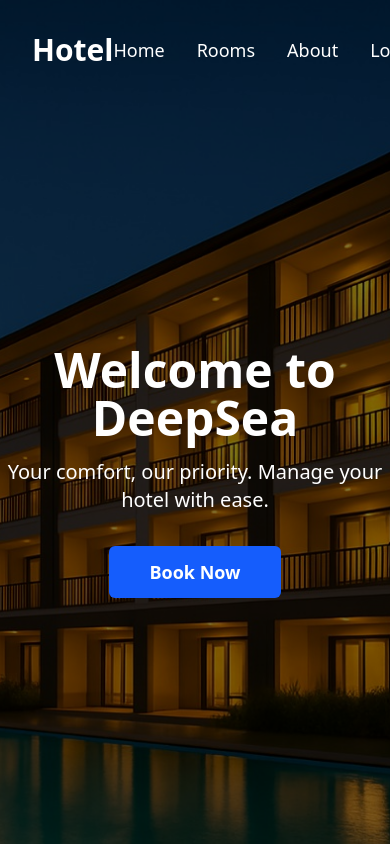
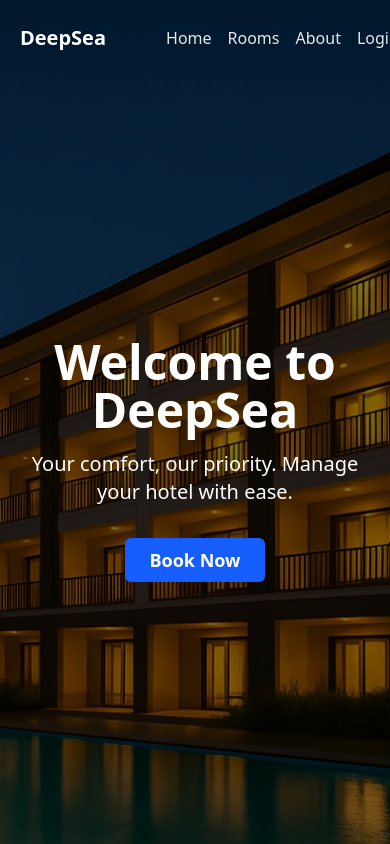
Before and after one commit to parikz45/hotel_management, a React (Vite) app in the folder frontend/: page / in a window 390 px wide. Shown: the top 844 px of the page. Built offline with nearby package versions, Linux system fonts and the light colour scheme.

Commit message:
made landingpage responsive

```diff
--- a/frontend/src/App.jsx
+++ b/frontend/src/App.jsx
@@ -2,7 +2,7 @@ import './App.css';
 import {BrowserRouter as Router,Route, Routes} from 'react-router-dom';
 import Login from './Components/Login/Login';
 import Signup from './Components/Signup/Signup';
-import Homepage from './Components/Homepage/Homepage';
+import Landingpage from './Components/Landingpage/LandingPage';
 import About from './Components/About/About';
 import Rooms from './Components/Rooms/Rooms';
 
@@ -11,7 +11,7 @@ function App() {
   return (
     <Router>
       <Routes>
-        <Route path="/" element={<Homepage/>} />
+        <Route path="/" element={<Landingpage/>} />
         <Route path="/login" element={<Login/>} />
         <Route path="/signup" element={<Signup/>} />
         <Route path="/about" element={<About/>} />
--- a/frontend/src/Components/About/About.jsx
+++ b/frontend/src/Components/About/About.jsx
@@ -9,7 +9,7 @@ export default function About() {
                 <span className="text-xl lg:text-2xl font-bold text-white">DeepSea</span>
 
                 {/* Nav Links */}
-                <div className="flex ml-10 lg:ml-0 gap-4 lg:gap-10">
+                <div className="flex ml-15 lg:ml-0 gap-4 lg:gap-10">
                     <a onClick={navigate("/")} className="text-white/90 cursor-pointer hover:text-white">Home</a>
                     <a onClick={navigate("/")} className="text-white/90 cursor-pointer hover:text-white">Rooms</a>
                     <a onClick={navigate("/about")} className="text-white/90 cursor-pointer hover:text-white">About</a>
--- a/frontend/src/Components/Homepage/Homepage.jsx
+++ /dev/null
@@ -1,58 +0,0 @@
-import React from 'react';
-import { Link } from "react-router-dom";
-import backgroundImage from '../../assets/homebg.jpg';
-
-const Homepage = () => {
-  return (
-    <div
-      className="relative h-screen w-full bg-cover bg-center"
-      style={{ backgroundImage: `url(${backgroundImage})` }}
-    >
-      {/* Dark Overlay */}
-      <div className="absolute inset-0 bg-black opacity-50"></div>
-
-      <div className="relative z-10 flex h-full flex-col text-white">
-        {/* Navigation Bar */}
-        <header className="p-8">
-          <nav className="flex items-center justify-between">
-            <div>
-              <h1 className="text-3xl font-bold">Hotel</h1>
-            </div>
-            <ul className="flex items-center space-x-8 text-lg">
-              <li>
-                {/* <a href="#" className="transition hover:text-gray-300">
-                  Home
-                </a> */}
-                <Link to="/" className="transition hover:text-gray-300">Home</Link>
-              </li>
-              <li>
-                <Link to="/rooms" className="transition hover:text-gray-300">Rooms</Link>
-              </li>
-              <li>
-                <Link to="/about" className="transition hover:text-gray-300">About</Link>
-              </li>
-              <li>
-                <Link to="/login" className="transition hover:text-gray-300">Login</Link>
-              </li>
-            </ul>
-          </nav>
-        </header>
-
-        {/* Hero Content */}
-        <main className="flex flex-grow flex-col items-center justify-center text-center">
-          <h2 className="text-5xl font-bold md:text-7xl">
-            Welcome to DeepSea
-          </h2>
-          <p className="mt-4 text-xl">
-            Your comfort, our priority. Manage your hotel with ease.
-          </p>
-          <button className="mt-8 rounded-md bg-blue-600 px-10 py-3 text-lg font-semibold transition hover:bg-blue-700">
-            Book Now
-          </button>
-        </main>
-      </div>
-    </div>
-  );
-};
-
-export default Homepage;
--- /dev/null
+++ b/frontend/src/Components/Landingpage/LandingPage.jsx
@@ -0,0 +1,46 @@
+import React from 'react';
+import { Link, useNavigate } from "react-router-dom";
+import backgroundImage from '../../assets/homebg.jpg';
+
+const Landingpage = () => {
+  const navigate=useNavigate();
+  return (
+    <div
+      className="relative h-screen w-full bg-cover bg-center"
+      style={{ backgroundImage: `url(${backgroundImage})` }}
+    >
+      {/* Dark Overlay */}
+      <div className="absolute inset-0 bg-black opacity-50"></div>
+
+      <div className="relative z-10 flex h-full flex-col text-white">
+        {/* navbar */}
+        <nav className="flex items-center lg:justify-between px-5 lg:px-15 py-6 ">
+          <span className="text-xl lg:text-2xl font-bold text-white">DeepSea</span>
+
+          {/* Nav Links */}
+          <div className="flex ml-15 lg:ml-0 gap-4 lg:gap-10">
+            <a onClick={navigate("/")} className="text-white/90 cursor-pointer hover:text-white">Home</a>
+            <a onClick={navigate("/")} className="text-white/90 cursor-pointer hover:text-white">Rooms</a>
+            <a onClick={navigate("/about")} className="text-white/90 cursor-pointer hover:text-white">About</a>
+            <a onClick={navigate("/login")} className="text-white/90 cursor-pointer hover:text-white">Login</a>
+          </div>
+        </nav>
+
+        {/* Hero Content */}
+        <main className="flex flex-grow flex-col items-center justify-center text-center">
+          <h2 className="text-5xl font-bold md:text-7xl">
+            Welcome to DeepSea
+          </h2>
+          <p className="mt-4 px-[20px] text-xl">
+            Your comfort, our priority. Manage your hotel with ease.
+          </p>
+          <button className="mt-8 rounded-md cursor-pointer bg-blue-600 px-6 lg:px-10 py-2 lg:py-3 text-lg font-semibold transition hover:bg-blue-700">
+            Book Now
+          </button>
+        </main>
+      </div>
+    </div>
+  );
+};
+
+export default Landingpage;
```
Also changed, not shown: 1 other file (tests, documents, lock files or other folders).
